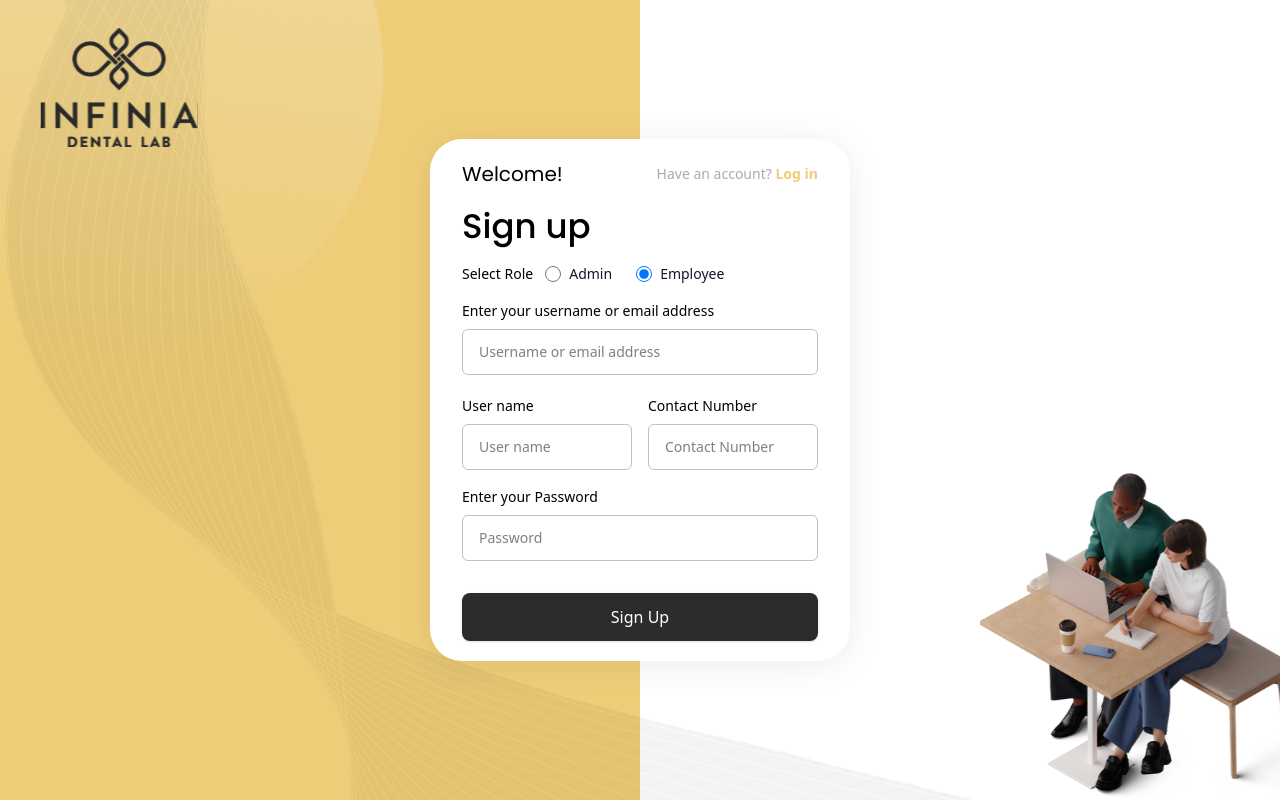
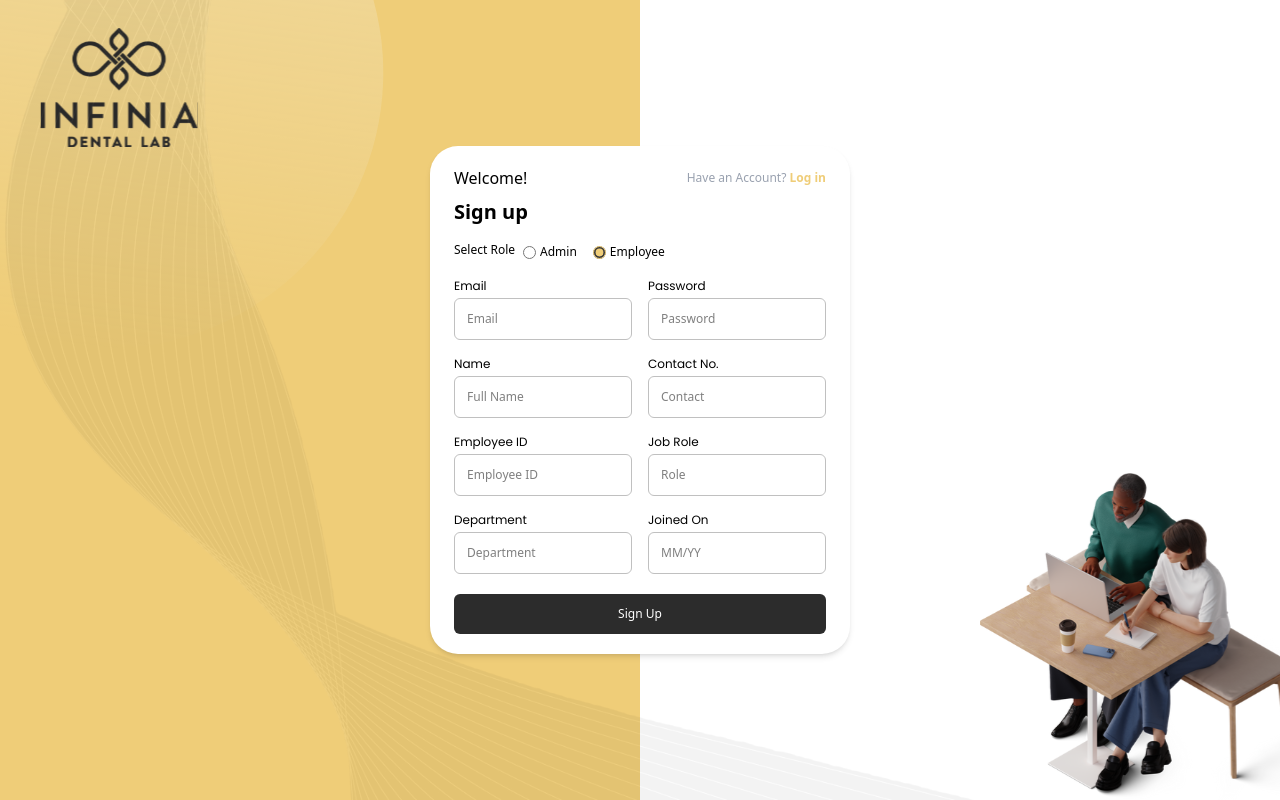
Before and after one commit to OjasvDixit-Ibotix/Infinia_Dental_Frontend, a React (Vite) app: page / in a window 1280 px wide. Both pictures are taken after a click on the element "Sign up". Built offline with nearby package versions, Linux system fonts and the light colour scheme.

Commit message:
signu up card fields changes for admin as well as employee

```diff
--- a/src/components/LoginCard.jsx
+++ b/src/components/LoginCard.jsx
@@ -18,9 +18,9 @@ const LoginCard = ({ onSwitch }) => {
 
 
   return (
-    <div className="w-full max-w-[409px] bg-white rounded-[32px] sm:rounded-[40px] shadow-[0px_4px_35px_rgba(0,0,0,0.08)] px-4 sm:px-8 md:px-10 py-8 sm:py-10 mx-auto">
+    <div className="w-full max-w-[500px] bg-white rounded-[28px] shadow-[0_4px_35px_rgba(0,0,0,0.08)] px-4 sm:px-8 py-7 mx-auto">
       <div className="flex justify-between items-center mb-6">
-        <h2 className="text-lg sm:text-xl font-normal text-black font-[Poppins]  text-[20px]  leading-normal">Welcome!</h2>
+        <h2 className="text-lg sm:text-xl font-normal text-black font-[Poppins] text-[20px] leading-normal">Welcome!</h2>
         <p className="text-xs sm:text-sm text-[#ABABAB]">
           No Account?{" "}
           <span
@@ -31,13 +31,13 @@ const LoginCard = ({ onSwitch }) => {
           </span>
         </p>
       </div>
-       <h1 className="text-2xl sm:text-[34px]  font-[Poppins]  leading-tight mb-6 text-black font-poppins text-[55px] font-medium ">
+       <h1 className="text-2xl sm:text-[34px]   leading-tight mb-6 text-black font-[Poppins] text-[55px] font-medium ">
         Log in
       </h1>
 
      <form onSubmit={handleSubmit(formSubmit)}>
         <div className="mb-5">
-          <label htmlFor="email" className="block text-xs sm:text-sm  mb-2 text-black font-poppins text-[16px] font-normal leading-normal">
+          <label htmlFor="email" className="block text-xs sm:text-sm  mb-2 text-black font-[Poppins] text-[16px] font-normal leading-normal">
             Enter your username or email address
           </label>
           <input
@@ -53,7 +53,7 @@ const LoginCard = ({ onSwitch }) => {
           }
         </div>
         <div className="mb-4">
-          <label htmlFor="password"  className=" text-black font-poppins text-[16px] font-normal leading-normal block text-xs sm:text-sm  mb-2">
+          <label htmlFor="password"  className=" text-black font-[Poppins] text-[16px] font-normal leading-normal block text-xs sm:text-sm  mb-2">
             Enter your Password
           </label>
           <input
--- a/src/components/SignUpCard.jsx
+++ b/src/components/SignUpCard.jsx
@@ -1,176 +1,245 @@
-import React from "react";
-import { Link } from "react-router-dom";
-import { signupSchema } from "../utils/validations/authSchemas";
+import React, { useState } from "react";
 import { useForm } from "react-hook-form";
 import { zodResolver } from "@hookform/resolvers/zod";
+import { signupSchema } from "../utils/validations/authSchemas";
 
 const SignUpCard = ({ onSwitch }) => {
-
   const {
-        register,handleSubmit, formState:{errors}
-    }= useForm({
-      resolver:zodResolver(signupSchema)
-    })
+    register,
+    handleSubmit,
+    formState: { errors },
+  } = useForm({
+    resolver: zodResolver(signupSchema),
+  });
 
   const formSubmit = (data) => {
     console.log("Form Data:", data);
   };
+  const [selectrole, setSelectRole] = useState('employee');
 
 
   return (
-    <div className="w-full  max-w-[420px] bg-white rounded-[28px] sm:rounded-[32px] shadow-[0_4px_35px_rgba(0,0,0,0.08)] px-4 sm:px-8 py-5 mx-auto">
-
-      <div className="flex justify-between items-center mb-4">
-        <h2 className="text-lg sm:text-xl text-black font-normal font-[Poppins] text-[20px] leading-normal">
-          Welcome!
-        </h2>
-        <p className="text-xs sm:text-sm text-[#ABABAB]">
-          Have an account?{" "}
+    <div className="w-full max-w-[480px] bg-white rounded-[28px] shadow-md px-4 sm:px-6 py-5 mx-auto font-poppins">
+      {/* Header */}
+      <div className="flex justify-between items-center mb-2">
+        <h2 className="text-base font-medium text-black">Welcome!</h2>
+        <p className="text-xs text-gray-400">
+          Have an Account?{" "}
           <span
             onClick={onSwitch}
-            className="text-[#EFCD78] font-semibold cursor-pointer "
+            className="text-[#EFCD78] font-semibold cursor-pointer"
           >
             Log in
           </span>
         </p>
       </div>
-      <h1 className="text-2xl sm:text-[34px] font-[Poppins] leading-tight mb-4 text-black font-poppins text-[55px] font-medium ">
-        Sign up
-      </h1>
-       <div className="mb-4 flex gap-x-3 flex-row" >
-        <label className="  text-black font-poppins text-[16px] font-normal leading-normal block text-xs sm:text-sm">
+
+      <h1 className="text-xl font-semibold text-black mb-4">Sign up</h1>
+
+      {/* Role Selection */}
+      <div className="mb-4 flex flex-row gap-2">
+        <label className=" text-xs font-medium text-black block mb-1">
           Select Role
         </label>
-        <div className="flex items-center gap-x-6">
-          <div className="flex items-center">
+        <div className="flex items-center gap-4">
+          <label className="flex items-center gap-1 text-xs text-black">
             <input
-              id="role-admin"
+              type="radio"
               name="role"
-              type="radio"
               value="admin"
-              className="h-4 w-4 text-[#2C2C2C] focus:ring-[#EFCD78] border-gray-300"
+              className="accent-[#EFCD78]"
+              onChange={()=>setSelectRole('admin')}
+
             />
-            <label
-              htmlFor="role-admin"
-              className="ml-2 block text-xs sm:text-sm text-gray-900 cursor-pointer"
-            >
             Admin
           </label>
-          </div>
-
-          <div className="flex items-center">
+          <label className="flex items-center gap-1 text-xs text-black ">
             <input
-              id="role-employee"
+              type="radio"
               name="role"
-              type="radio"
               value="employee"
               defaultChecked
-              className="h-4 w-4 text-[#2C2C2C] focus:ring-[#EFCD78] border-gray-300"
+              className="accent-[#EFCD78]"
+              onChange={()=>setSelectRole('employee')}
             />
-            <label
-              htmlFor="role-employee"
-              className="ml-2 block text-xs sm:text-sm text-gray-900 cursor-pointer"
-            >
             Employee
           </label>
         </div>
       </div>
+
+      {/* Form */}
+      <form onSubmit={handleSubmit(formSubmit)}>
+        {
+          selectrole ==='employee'&&(
+             <div className="grid grid-cols-1 sm:grid-cols-2 gap-4">
+          {/* Email */}
+          <div>
+            <label className="text-xs text-black block mb-1 font-[Poppins]">Email</label>
+            <input
+              {...register("email")}
+              placeholder="Email"
+              className="w-full border border-[#C0C0C0] px-3 py-3 rounded-md text-xs"
+            />
+            {errors.email && (
+              <p className="text-red-500 text-[10px] mt-0.5">{errors.email.message}</p>
+            )}
           </div>
 
-      <form onSubmit={handleSubmit(formSubmit)}>
+          {/* Password */}
+          <div>
+            <label className="text-xs text-black block mb-1 font-[Poppins]">Password</label>
+            <input
+              {...register("password")}
+              type="password"
+              placeholder="Password"
+              className="w-full border border-[#C0C0C0] px-3 py-3 rounded-md text-xs"
+            />
+            {errors.password && (
+              <p className="text-red-500 text-[10px] mt-0.5">{errors.password.message}</p>
+            )}
+          </div>
 
-      <div className="mb-5">
-        <label
-          htmlFor="email"
-          className=" mb-2 text-black font-poppins text-[16px] font-normal leading-normal block text-xs sm:text-sm"
-        >
-          Enter your username or email address
-        </label>
+          {/* Name */}
+          <div>
+            <label className="text-xs text-black block mb-1 font-[Poppins]">Name</label>
             <input
-          id="email"
-          name="email"
-          type="text"
-          placeholder="Username or email address"  {...register('email')}
-          className="w-full px-3 py-2 sm:px-4 sm:py-3 border border-[#C0C0C0] rounded-md outline-none focus:border-[#3b82f6] text-xs sm:text-sm"
+              {...register("name")}
+              placeholder="Full Name"
+              className="w-full border border-[#C0C0C0] px-3 py-3 rounded-md text-xs"
             />
-           {
-            errors.email &&(
-              <p  className="text-red-500 text-xs mt-1"> {errors.email.message}</p>
+            {errors.name && (
+              <p className="text-red-500 text-[10px] mt-0.5">{errors.name.message}</p>
+            )}
+          </div>
+
+          {/* Contact No. */}
+          <div>
+            <label className="text-xs text-black block mb-1 font-[Poppins]">Contact No.</label>
+            <input
+              {...register("number")}
+              placeholder="Contact"
+              className="w-full border border-[#C0C0C0] px-3 py-3 rounded-md text-xs"
+            />
+            {errors.number && (
+              <p className="text-red-500 text-[10px] mt-0.5">{errors.number.message}</p>
+            )}
+          </div>
+
+          {/* Employee ID */}
+          <div>
+            <label className="text-xs text-black block mb-1 font-[Poppins]">Employee ID</label>
+            <input
+              {...register("employeeId")}
+              placeholder="Employee ID"
+              className="w-full border border-[#C0C0C0] px-3 py-3 rounded-md text-xs"
+            />
+          </div>
+
+          {/* Job Role */}
+          <div>
+            <label className="text-xs text-black block mb-1 font-[Poppins]">Job Role</label>
+            <input
+              {...register("jobRole")}
+              placeholder="Role"
+              className="w-full border border-[#C0C0C0] px-3 py-3 rounded-md text-xs"
+            />
+          </div>
+
+          {/* Department */}
+          <div>
+            <label className="text-xs text-black block mb-1 font-[Poppins]">Department</label>
+            <input
+              {...register("department")}
+              placeholder="Department"
+              className="w-full border border-[#C0C0C0] px-3 py-3 rounded-md text-xs"
+            />
+          </div>
+
+          {/* Joined On */}
+          <div>
+            <label className="text-xs text-black block mb-1 font-[Poppins]">Joined On</label>
+            <input
+              {...register("joinedOn")}
+              placeholder="MM/YY"
+              className="w-full border border-[#C0C0C0] px-3 py-3 rounded-md text-xs"
+            />
+          </div>
+             </div>
           )
         }
+
+        {
+          selectrole === 'admin' &&(
+             <div className="flex flex-col gap-4  ">
+              {/* Email */}
+              <div>
+                <label className="text-xs text-black block mb-1 font-[Poppins]">Enter Email address</label>
+                <input
+                  {...register("email")}
+                  placeholder="Email"
+                  className="w-full border border-[#C0C0C0] px-3 py-3 rounded-md text-xs"
+                />
+                {errors.email && (
+                  <p className="text-red-500 text-[10px] mt-0.5">{errors.email.message}</p>
+                )}
               </div>
-      <div className="mb-4 flex flex-col sm:flex-row gap-2 sm:gap-4">
-        <div className="w-full sm:w-1/2">
-          <label
-            htmlFor="username"
-            className="mb-2 text-black font-poppins text-[16px] font-normal leading-normal block text-xs sm:text-sm"
-          >
-            User name
-          </label>
+
+           <div className="flex flex-row gap-3">
+                {/* Name */}
+              <div className="w-1/2">
+                <label className="text-xs text-black block mb-1 font-[Poppins]">Name</label>
                 <input
-          {...register('name')}
-            id="username"
-            name="username"
-            type="text"
-            placeholder="User name"
-            className="w-full px-3 py-2 sm:px-4 sm:py-3 border border-[#C0C0C0] rounded-md outline-none text-xs sm:text-sm"
+                  {...register("name")}
+                  placeholder="Full Name"
+                  className="w-full border border-[#C0C0C0] px-3 py-3 rounded-md text-xs"
                 />
-             {
-            errors.name &&(
-              <p  className="text-red-500 text-xs mt-1"> {errors.name.message}</p>
-            )
-          }
+                {errors.name && (
+                  <p className="text-red-500 text-[10px] mt-0.5">{errors.name.message}</p>
+                )}
               </div>
-        <div className="w-full sm:w-1/2">
-          <label
-            htmlFor="contact"
-            className="mb-2 text-black font-poppins text-[16px] font-normal leading-normal block text-xs sm:text-sm"
-          >
-            Contact Number
-          </label>
+
+              {/* Contact No. */}
+              <div className="w-1/2">
+                <label className="text-xs text-black block mb-1 font-[Poppins]">Contact No.</label>
                 <input
-          {...register('number')}
-            id="contact"
-            name="contact"
-            type="text"
-            placeholder="Contact Number"
-            className="w-full px-3 py-2 sm:px-4 sm:py-3 border border-[#C0C0C0] rounded-md outline-none text-xs sm:text-sm"
+                  {...register("number")}
+                  placeholder="Contact"
+                  className="w-full border border-[#C0C0C0] px-3 py-3 rounded-md text-xs"
                 />
-             {
-            errors.number &&(
-              <p  className="text-red-500 text-xs mt-1"> {errors.number.message}</p>
-            )
-          }
+                {errors.number && (
+                  <p className="text-red-500 text-[10px] mt-0.5">{errors.number.message}</p>
+                )}
               </div>
             </div>
 
-
-      <div className="mb-4">
-        <label
-          htmlFor="password"
-          className="mb-2 text-black font-poppins text-[16px] font-normal leading-normal block text-xs sm:text-sm"
-        >
-          Enter your Password
-        </label>
+               {/* Password */}
+              <div>
+                <label className="text-xs text-black block mb-1 font-[Poppins]">Password</label>
                 <input
-        {...register('password')}
-          id="password"
-          name="password"
+                  {...register("password")}
                   type="password"
                   placeholder="Password"
-          className="w-full px-3 py-2 sm:px-4 sm:py-3 border border-[#C0C0C0] rounded-md outline-none text-xs sm:text-sm"
+                  className="w-full border border-[#C0C0C0] px-3 py-3 rounded-md text-xs"
                 />
-         {
-            errors.password &&(
-              <p  className="text-red-500 text-xs mt-1"> {errors.password.message}</p>
+                {errors.password && (
+                  <p className="text-red-500 text-[10px] mt-0.5">{errors.password.message}</p>
+                )}
+              </div>
+
+
+
+            </div>
           )
         }
-      </div>
-      <button className="w-full bg-[#2C2C2C] text-white py-2 sm:py-3 rounded-lg shadow hover:opacity-90 transition mt-4 text-xs sm:text-base">
+
+        {/* Submit Button */}
+        <button
+          type="submit"
+          className="w-full bg-[#2C2C2C] text-white py-3 mt-5 rounded-md text-xs font-medium hover:opacity-90 transition"
+        >
           Sign Up
         </button>
       </form>
-
     </div>
   );
 };
```
Lines whose indentation alone changed are shown as unchanged.
